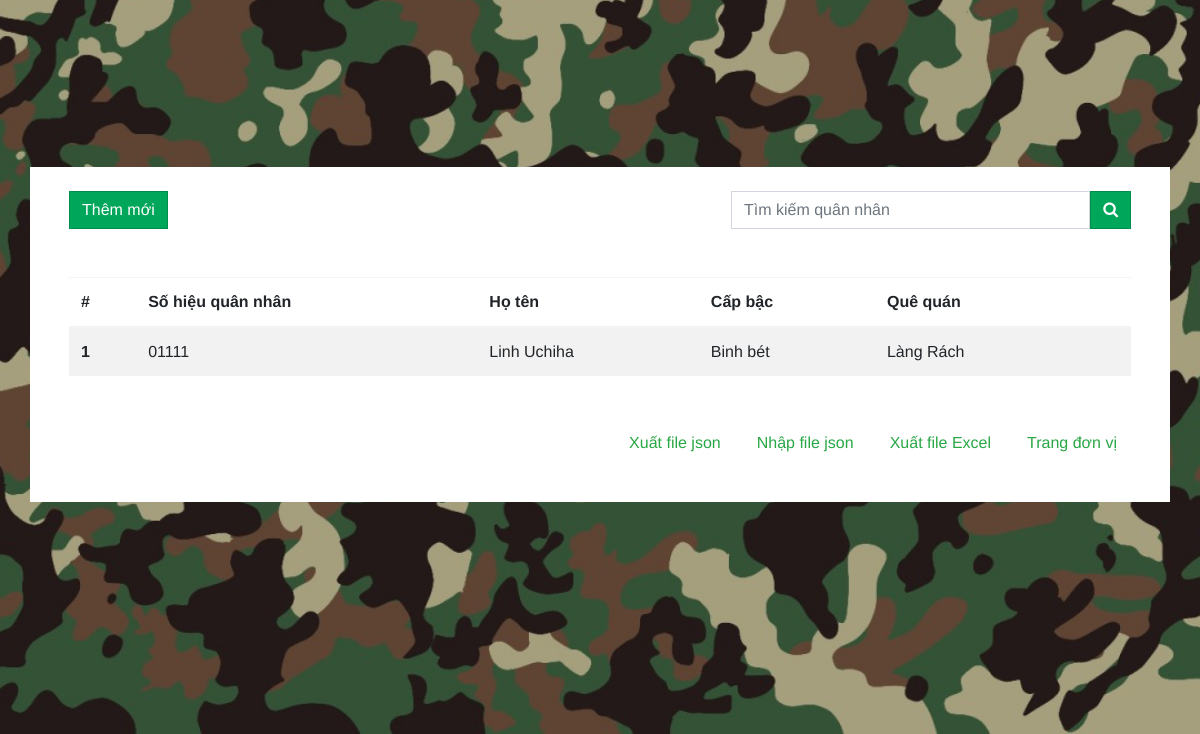
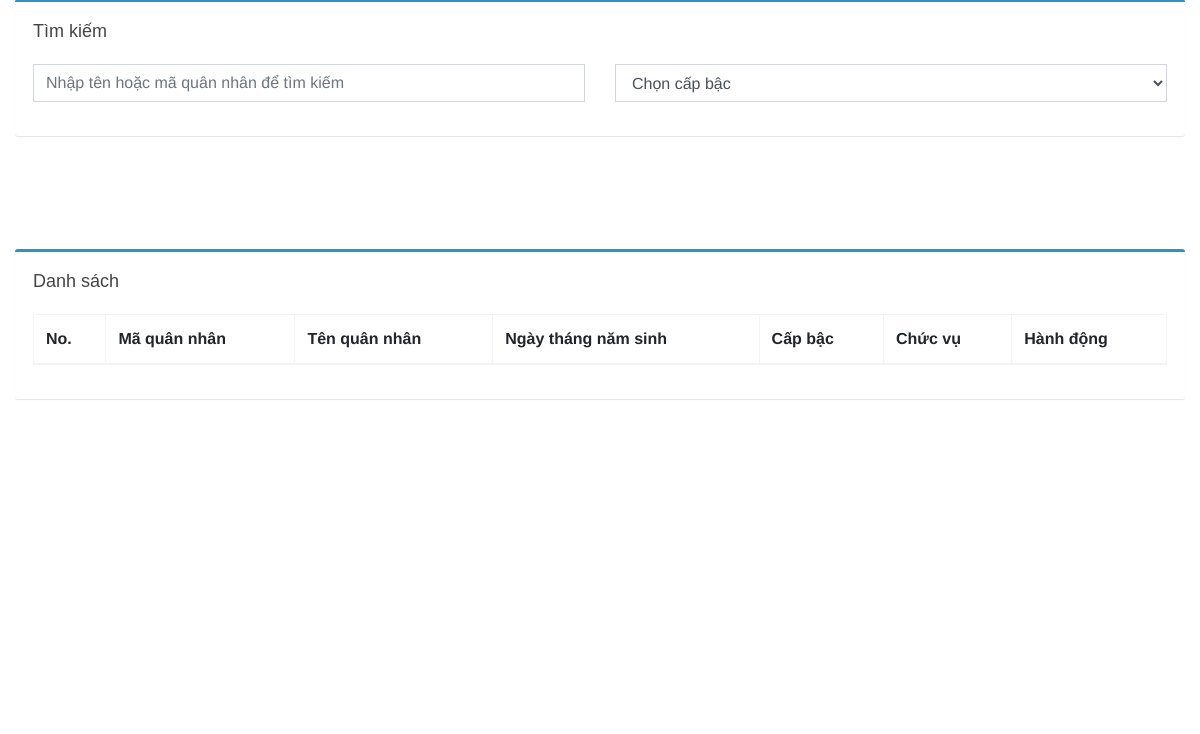
Before and after one commit to nhatlinhle/Military-Manager, an Electron app: page renderer/list-user.html in a window 1200 px wide. Shown: the part 66-800 px from the top of the page. Drawn offline with nearby package versions, Linux system fonts and the light colour scheme.

Commit message:
Refactor UI

```diff
--- a/package.json
+++ b/package.json
@@ -25,6 +25,7 @@
     "electron-reload": "^2.0.0-alpha.1"
   },
   "dependencies": {
+    "datatables": "^1.10.18",
     "jquery": "^3.7.1",
     "uuid": "^13.0.0"
   }
--- a/renderer/css/custom.css
+++ b/renderer/css/custom.css
@@ -34,10 +34,15 @@ body.auth-page {
 }
 
 .layout-page {
-  background-image: url("../img/background-ran-ri.jpg");
-  background-size: cover;
-  background-repeat: no-repeat;
-  background-position: center;
+    background:
+linear-gradient(27deg, #151515 5px, transparent 5px) 0 5px,
+linear-gradient(207deg, #151515 5px, transparent 5px) 10px 0px,
+linear-gradient(27deg, #222 5px, transparent 5px) 0px 10px,
+linear-gradient(207deg, #222 5px, transparent 5px) 10px 5px,
+linear-gradient(90deg, #1b1b1b 10px, transparent 10px),
+linear-gradient(#1d1d1d 25%, #1a1a1a 25%, #1a1a1a 50%, transparent 50%, transparent 75%, #242424 75%, #242424);
+background-color: #131313;
+background-size: 20px 20px;
   display: flex;
   justify-content: center;
   align-items: center;
--- a/renderer/js/index.js
+++ b/renderer/js/index.js
@@ -8,10 +8,10 @@ $(document).ready(function() {
 
   rows.forEach(row => {
     $('#unit-list').append(`
-        <div class="col-3 mb-3">
+        <div style="background: #ffffff1f; border-radius: 10px;">
             <a href="javascript:void(0)" class="d-flex flex-column align-items-center hover-zoom p-2 unit-item" data-id="${row.id}">
                 <img src="${row.logo}" width="90" height="90" alt="">
-                <span>${row.name}</span>
+                <span class="text-info" style="font-size: 20px;">${row.name}</span>
             </a>
         </div>
     `);
@@ -20,6 +20,6 @@ $(document).ready(function() {
   $(".unit-item").on("click", function() {
     const unitId = $(this).data("id");
     localStorage.setItem("unit-id", unitId)
-    window.location.href = 'list-user.html';
+    window.location.href = 'list-user.html?unit-id=' + unitId;
   })
 })
--- a/renderer/js/login.js
+++ b/renderer/js/login.js
@@ -16,7 +16,7 @@ async function handleLogin(data) {
   const { password, ...userInfo } = user;
   localStorage.setItem("current_user", JSON.stringify(userInfo));
 
-  window.location.href = "index.html";
+  window.location.href = "index.html?user-id=" + user.id;
 }
 $(function () {
   $("#alert-login").addClass("d-none");
--- a/renderer/js/user.js
+++ b/renderer/js/user.js
@@ -1,5 +1,15 @@
 
 $(document).ready(function() {
-  const unitId = localStorage.getItem("unit-id")
-  console.log(unitId);
+  function readUnit() {
+    return readData('unit.json');
+  }
+  const params = new URLSearchParams(window.location.search);
+
+  const unitId = params.get("unit-id");
+
+  const rows = readUnit();
+
+  const unit = rows.find(u => u.id === unitId);
+
+  $('#unit-name').text(unit.name);
 })
--- a/renderer/list-user.html
+++ b/renderer/list-user.html
@@ -1,14 +1,12 @@
 <!DOCTYPE html>
 <html>
+
 <head>
   <meta charset="utf-8" />
   <meta http-equiv="X-UA-Compatible" content="IE=edge" />
   <title>Danh sách quân nhân</title>
   <!-- Tell the browser to be responsive to screen width -->
-    <meta
-      content="width=device-width, initial-scale=1, maximum-scale=1, user-scalable=no"
-      name="viewport"
-    />
+  <meta content="width=device-width, initial-scale=1, maximum-scale=1, user-scalable=no" name="viewport" />
   <!-- Bootstrap 3.3.7 -->
   <link rel="stylesheet" href="./css/bootstrap.min.css" />
   <!-- Font Awesome -->
@@ -18,63 +16,104 @@
 
   <link rel="stylesheet" href="./css/custom.css" />
 </head>
-  <body class="layout-page">
-    <div class="container" style="background: #fff">
-      <div class="row p-4">
-        <div class="col-12 mb-5">
-          <div
-            class="d-flex flex-row justify-content-between align-items-center"
-          >
-            <div class="d-flex justify-content-end">
-              <a class="btn btn-success btn-flat"> Thêm mới </a>
+
+<body class="hold-transition skin-blue sidebar-mini">
+  <div class="wrapper">
+    <div>
+      <section class="content-header">
+        <h1 class="d-flex align-items-center gap-2"><img src="./img/Logo_QĐNDVN.png" width="35" height="35" alt="">Đơn
+          vị: <span id="unit-name"></span></h1>
+        <ol class="breadcrumb" style="gap: 10px;">
+          <li><a href="/admin/brand/list">Quản lý quân nhân</a></li>
+          <li class="active">Danh sách</li>
+        </ol>
+      </section>
+
+      <section class="content">
+        <div class="row">
+          <div class="col-12">
+            <div class="box box-primary p-2">
+              <div class="box-header">
+                <h3 class="box-title">Tìm kiếm</h3>
               </div>
-            <div
-              class="d-flex flex-row align-items-center"
-              style="min-width: 400px"
-            >
-              <input
-                type="text"
-                class="form-control"
-                placeholder="Tìm kiếm quân nhân"
-              />
-              <button class="btn btn-success btn-flat">
-                <i class="fa fa-search"></i>
-              </button>
+
+              <div class="box-body">
+                <form action="">
+                  <div class="row form-group">
+                    <div class="col-6">
+                      <input type="text" class="form-control" id="search-input" placeholder="Nhập tên hoặc mã quân nhân để tìm kiếm">
+                    </div>
+
+                    <div class="col-6">
+                      <select name="rank" id="rank" class="form-control">
+                        <option value="">Chọn cấp bậc</option>
+                        <option value="1">Binh nhất</option>
+                        <option value="2">Binh nhì</option>
+                        <option value="3">Hạ sĩ</option>
+                        <option value="4">Trung sĩ</option>
+                        <option value="5">Thượng sĩ</option>
+                        <option value="6">Thiếu úy</option>
+                        <option value="7">Trung úy</option>
+                        <option value="8">Thượng úy</option>
+                        <option value="9">Đại úy</option>
+                        <option value="10">Thiếu tá</option>
+                        <option value="11">Trung tá</option>
+                        <option value="12">Thượng tá</option>
+                        <option value="13">Đại tá</option>
+                        <option value="14">Thiếu tướng</option>
+                        <option value="15">Trung tướng</option>
+                        <option value="16">Thượng tướng</option>
+                        <option value="17">Đại tướng</option>
+                      </select>
+                    </div>
+                  </div>
+                </form>
               </div>
             </div>
           </div>
-        <div class="col-12 mb-3">
-          <table class="table table-striped">
+        </div>
+      </section>
+
+      <section class="content">
+        <div class="row">
+          <div class="col-12">
+            <div class="box box-primary p-2">
+              <div class="box-header">
+                <h3 class="box-title">Danh sách</h3>
+              </div>
+              <!-- /.box-header -->
+              <div class="box-body">
+                <form id="form-brand-list" action="/admin/brand/list" method="post">
+                  <div class="dataTables_wrapper">
+                    <div class="row">
+                      <div class="col-sm-12">
+                        <table class="table table-bordered table-hover dataTable" id="users-table">
                           <thead>
                             <tr>
-                <th scope="col">#</th>
-                <th scope="col">Số hiệu quân nhân</th>
-                <th scope="col">Họ tên</th>
-                <th scope="col">Cấp bậc</th>
-                <th scope="col">Quê quán</th>
-                <th scope="col"></th>
+                              <th>No.</th>
+                              <th>Mã quân nhân</th>
+                              <th>Tên quân nhân</th>
+                              <th>Ngày tháng năm sinh</th>
+                              <th>Cấp bậc</th>
+                              <th>Chức vụ</th>
+                              <th>Hành động</th>
                             </tr>
                           </thead>
                           <tbody>
-              <tr>
-                <th scope="row">1</th>
-                <td>01111</td>
-                <td>Linh Uchiha</td>
-                <td>Binh bét</td>
-                <td>Làng Rách</td>
-                <td></td>
-              </tr>
+                            <!-- Rows will be added dynamically -->
                           </tbody>
+                          <tfoot></tfoot>
                         </table>
                       </div>
-        <div class="col-12 p-3">
-          <div class="d-flex flex-row justify-content-end" style="gap: 10px">
-            <a class="btn btn-outline-success btn-flat"> Xuất file json </a>
-            <a class="btn btn-outline-success btn-flat"> Nhập file json </a>
-            <a class="btn btn-outline-success btn-flat"> Xuất file Excel </a>
-            <a href="unit.html" class="btn btn-outline-success btn-flat"> Trang đơn vị </a>
                     </div>
                   </div>
+                </form>
+              </div>
+              <!-- /.box-body -->
+            </div>
+          </div>
+        </div>
+      </section>
     </div>
   </div>
 </body>
@@ -83,4 +122,5 @@
 <script src="./renderer.js"></script>
 <script src="./js/common.js"></script>
 <script src="./js/user.js"></script>
+
 </html>
```
Also changed, not shown: renderer/data/user.json (+10 -0 lines), renderer/index.html (+3 -2 lines), renderer/register.html (+1 -12 lines), renderer/js/list.js (added), 1 other file. Lines whose indentation alone changed are shown as unchanged.
